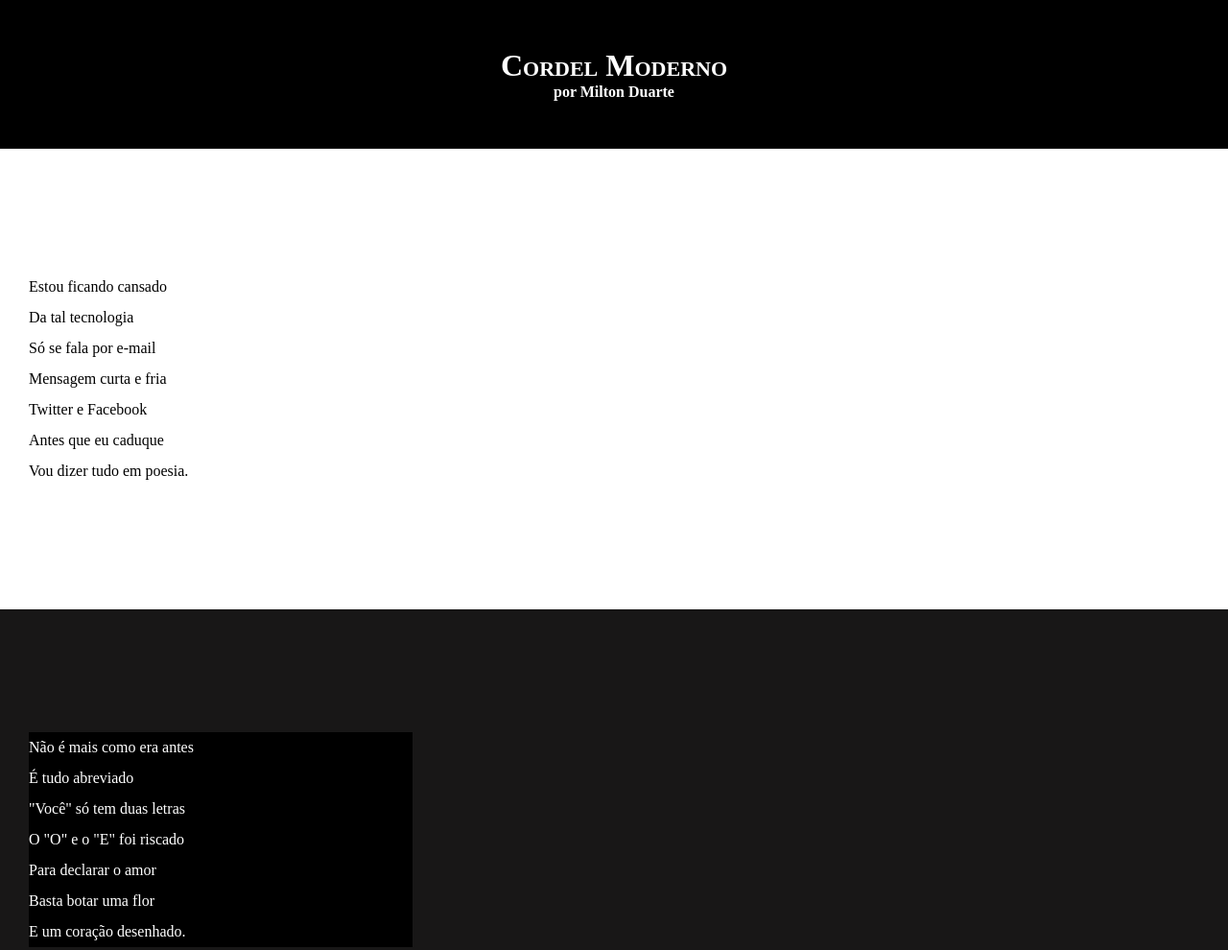
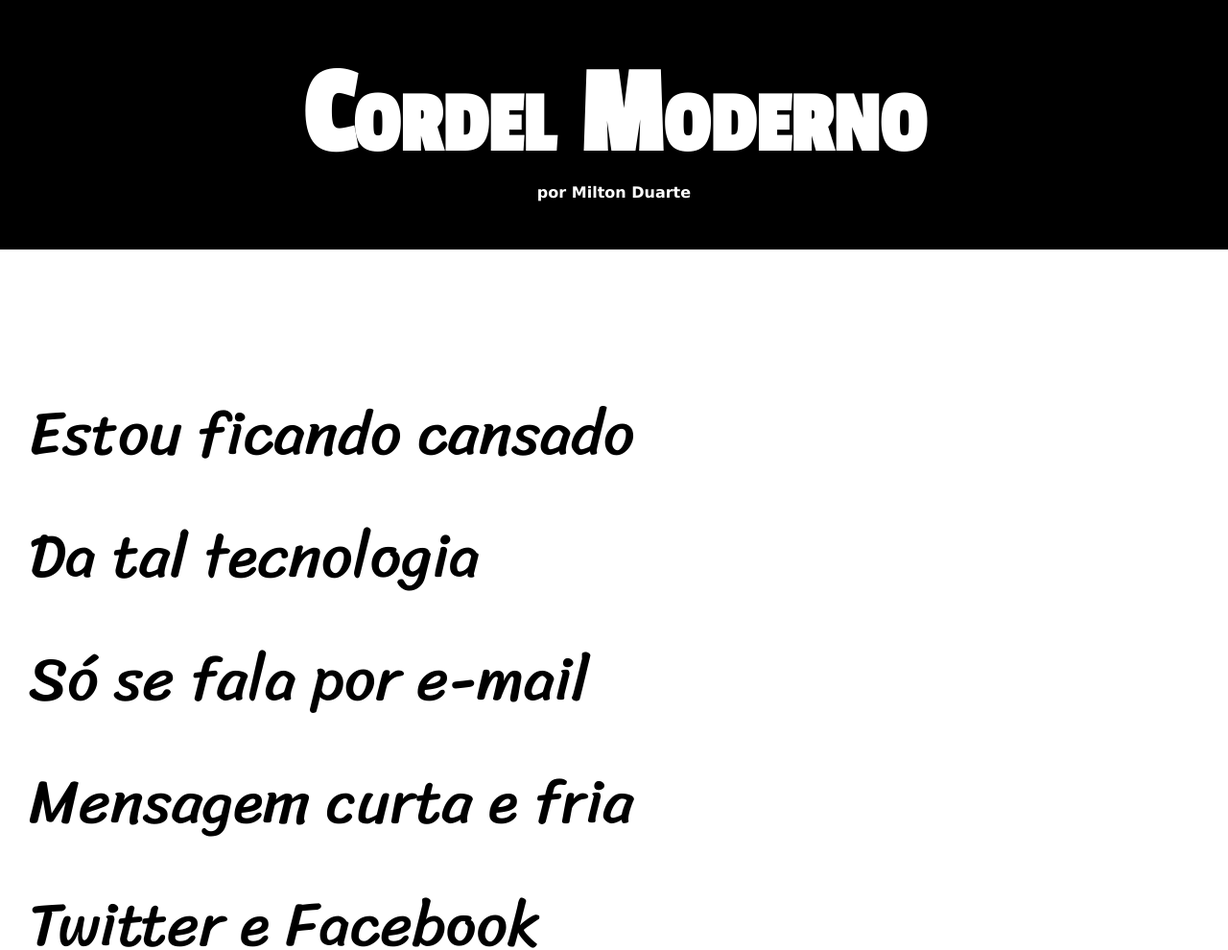
Before and after one commit to Abnerdsn/HTML-CSS, a plain HTML site: page modulo03/desafio cordel moderno/index.html in a window 1280 px wide. Shown: the top 990 px of the page at 96% size. Drawn offline with Linux system fonts and the light colour scheme.

Commit message:
atualização de estilos

```diff
--- a/modulo03/desafio cordel moderno/style.css
+++ b/modulo03/desafio cordel moderno/style.css
@@ -1,4 +1,14 @@
 @charset "utf-8";
+@import url('https://fonts.googleapis.com/css2?family=Passion+One&display=swap');
+
+@import url('https://fonts.googleapis.com/css2?family=Sriracha&display=swap');
+
+:root {
+    --fonte1: Verdana, Geneva, Tahoma, sans-serif;
+    --fonte2: 'Passion One', cursive;
+    --fonte3: 'Sriracha', cursive;
+}
+
 
 * {
     margin: 0px;
@@ -7,6 +17,7 @@
 html, body {
     background-color: darkgray;
     min-height: 100vh;
+    font-family: var(--fonte1);
 }
 header {
     background-color: black;
@@ -16,6 +27,8 @@ header {
 header > h1 {
     padding-top: 50px;
     font-variant: small-caps;
+    font-family: var(--fonte2);
+    font-size: 10vw;
 }
 header > p {
     padding-bottom: 50px;
@@ -30,10 +43,12 @@ header a:hover, footer a:hover {
     text-decoration: underline;
 }
 section {
+    font-family: var(--fonte3);
     padding-top: 10%;
     padding-bottom: 10%;
     line-height: 2em;
     padding-left: 30px;
+    font-size: 5vw;
 
 }
 section.normal {
@@ -46,7 +61,8 @@ color: white;
 
 }
 section.imagem > p {
-    width: 400px;
+    display: inline-block;
+    padding: 5px;
     background-color: rgb(0, 0, 0);
 
     }
```
